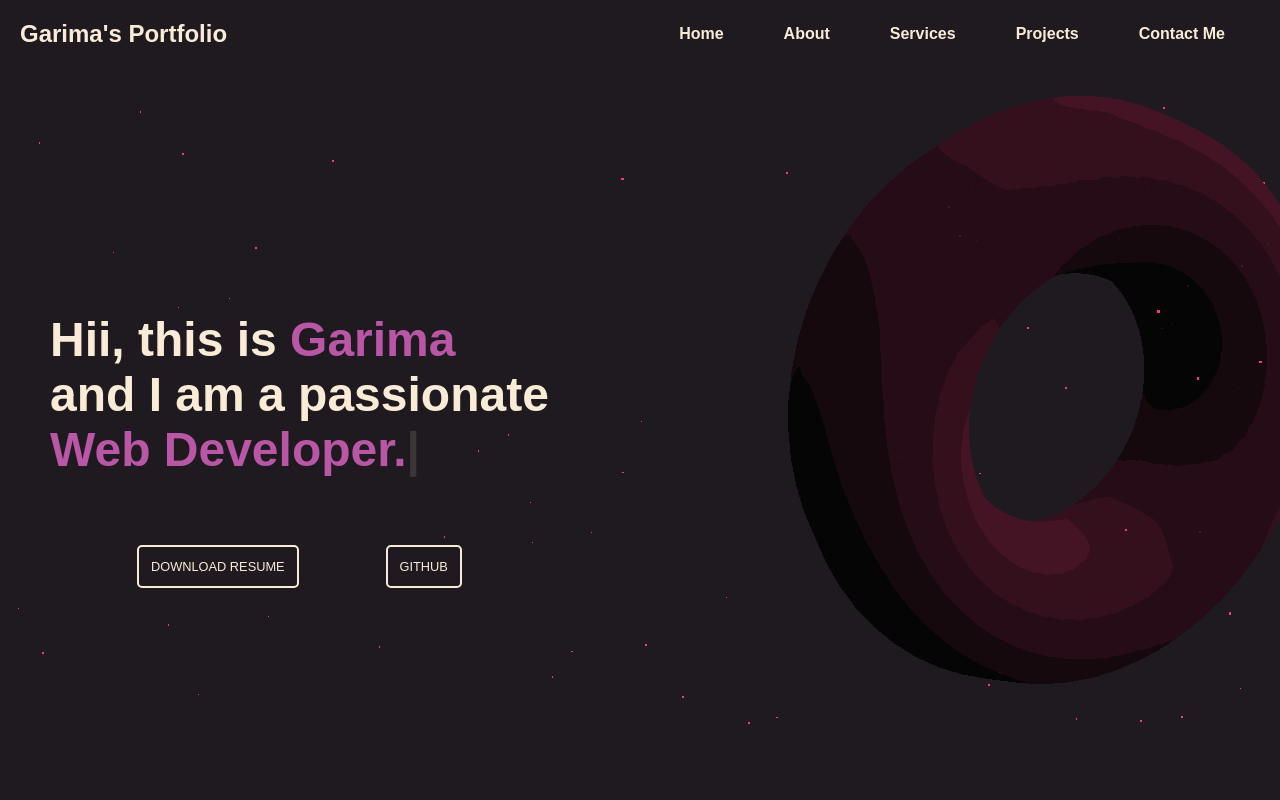
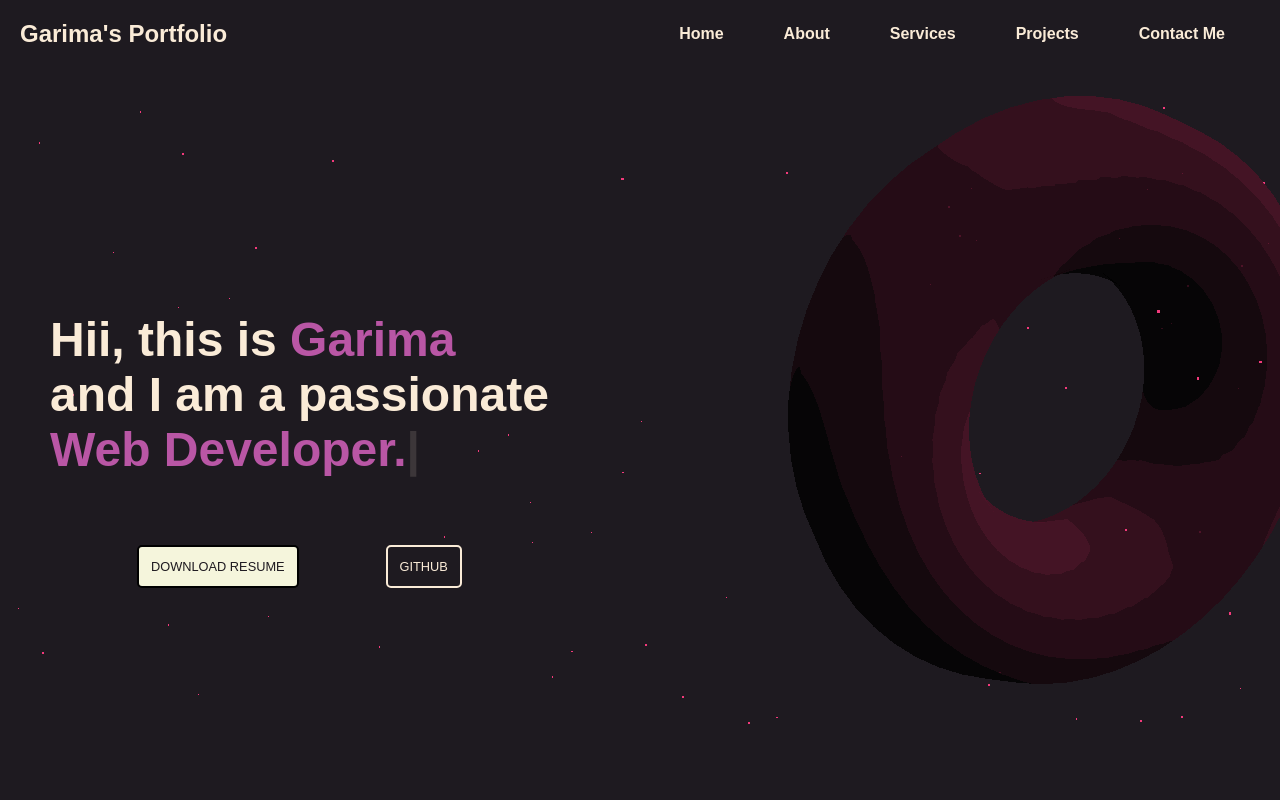
Before and after one commit to Garima3110/Latest-Portfolio, a website built with Vite: page src/index.html in a window 1280 px wide. Shown: the top 800 px of the page. Built offline with nearby package versions, Linux system fonts and the light colour scheme; animation ran at ten frames a second; a web font is replaced by a local one.

Commit message:
Changed the download resume button's styling

```diff
--- a/src/index.html
+++ b/src/index.html
@@ -41,7 +41,7 @@
             </div>
             <div class="buttons">
                 <a href="../Garima's Resume.pdf" download>
-                <button class="displayButtons">DOWNLOAD RESUME</button></a>
+                <button class="displayButtons resumeBtn">DOWNLOAD RESUME</button></a>
               <span><button class="displayButtons gitBtn" onclick="window.open(`https://github.com/Garima3110`, '_blank');">GITHUB</button></span>
             </div>
             </div>        </section>
@@ -54,15 +54,12 @@
 
         <h1>ABOUT</h1>
         <p id="description">Welcome to my portfolio website! My name is Garima, a Computer Science and Engineering student at Thapar Institute of Engineering and Technology in Patiala, Punjab. Currently, I'm in my second year of studies, where I've been building a strong foundation in programming and web development. I possess a solid understanding of HTML, CSS, and JavaScript, focusing primarily on frontend development. However, I am currently in the process of expanding my skills to include backend web development, with a keen interest in learning Node.js, MongoDB, and Express.js. <br>
-
-
             I invite you to explore my portfolio and witness my journey as I grow and expand my skills in the field of development and coding. Feel free to reach out to me with any inquiries or opportunities. Thank you for visiting!
         </p>
     </section>
     <!-- <hr> -->
     <section class="thirdSection text reveal" id="services"><h1>SERVICES</h1>
-        <p id="servicesDescription">As a frontend web developer, I offer a range of services leveraging my knowledge of HTML, CSS, and frontend JavaScript. While I am still in the process of learning backend JavaScript, my proficiency in these languages enables me to create visually appealing and functional websites.
-            <br> Additionally, my understanding of programming languages like C, C++, and basic Java allows me to approach web development with a structured and logical mindset. Furthermore, I possess skills in graphic design using tools like Canva, allowing me to incorporate visually engaging elements into websites. With these combined abilities, I can confidently offer services such as building responsive websites and crafting captivating landing pages that leave a lasting impression on users.
+        <p id="servicesDescription">As a frontend web developer, I offer a range of services leveraging my knowledge of HTML, CSS, and frontend JavaScript. While I am still in the process of learning backend JavaScript, my proficiency in these languages enables me to create visually appealing and functional websites. <br> Additionally, my understanding of programming languages like C, C++, and basic Java allows me to approach web development with a structured and logical mindset. Furthermore, I possess skills in graphic design using tools like Canva, allowing me to incorporate visually engaging elements into websites. With these combined abilities, I can confidently offer services such as building responsive websites and crafting captivating landing pages that leave a lasting impression on users.
         </p></section>
     <!-- <hr> -->
     <!-- <section class="section">
@@ -93,6 +90,7 @@
         <hr>
         <section class="footer ">
             <p>	&#169; Copyright to GARIMA. All rights reserved. </p>
+
         </section>
     </footer>
 
--- a/src/style.css
+++ b/src/style.css
@@ -164,12 +164,21 @@ nav {
     border-radius: 5px;
     padding: 12px;
     font-size: 0.8rem;
-    width: 100%;
+    /* width: 100%; */
     cursor: pointer;
 }
 
+.resumeBtn {
+
+    /* color:transparent; */
+    background-color:beige;
+    width:100%;
+    color:#1e1a20;
+    border:2px solid black;
+}
+
 .displayButtons:hover {
-    font-weight: bolder;
+    font-size: 0.9rem;
 
 }
 
```
Lines whose indentation alone changed are shown as unchanged.
